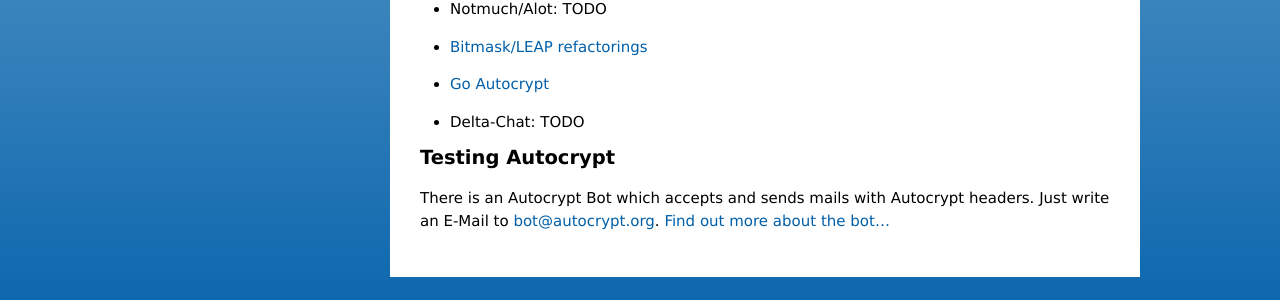
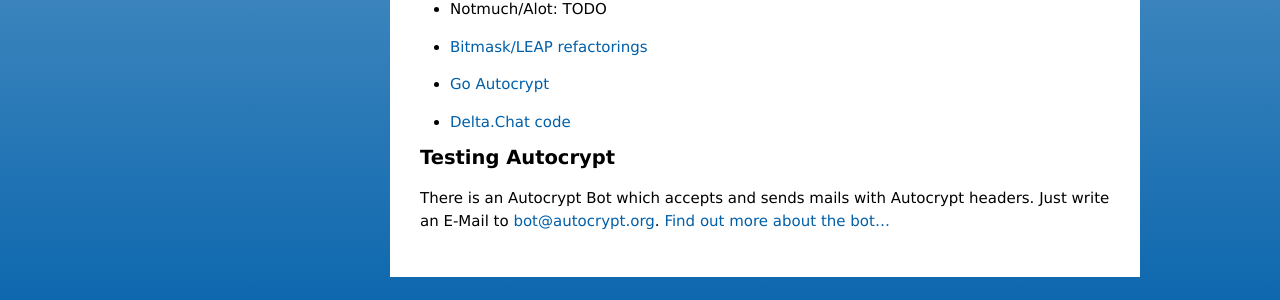
Before and after one commit to autocrypt/autocrypt, a Sphinx documentation site: the page built from doc/dev-status.rst, in a window 1280 px wide. Shown: the part 1604-1904 px from the top of the page. Built offline with Sphinx 7.4.7, drawn with Linux system fonts in a browser that asks for light colours.

Commit message:
add developer link to delta chat code

```diff
--- a/doc/dev-status.rst
+++ b/doc/dev-status.rst
@@ -89,7 +89,7 @@
 
 - `Go Autocrypt <https://github.com/autocrypt/go-autocrypt>`_
 
-- Delta-Chat: TODO
+- `Delta.Chat code <https://github.com/deltachat/>`_
 
 Testing Autocrypt
 +++++++++++++++++
```
